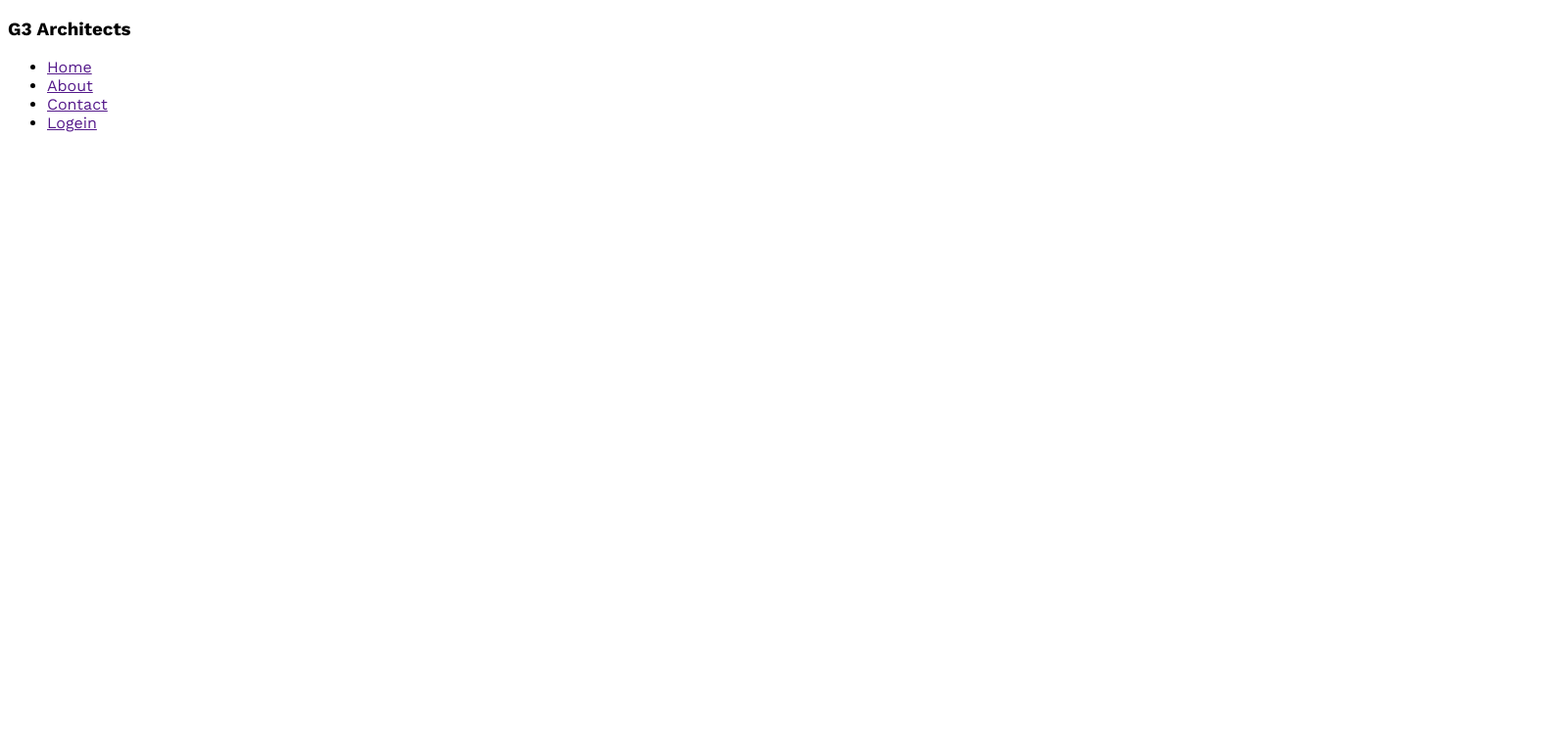
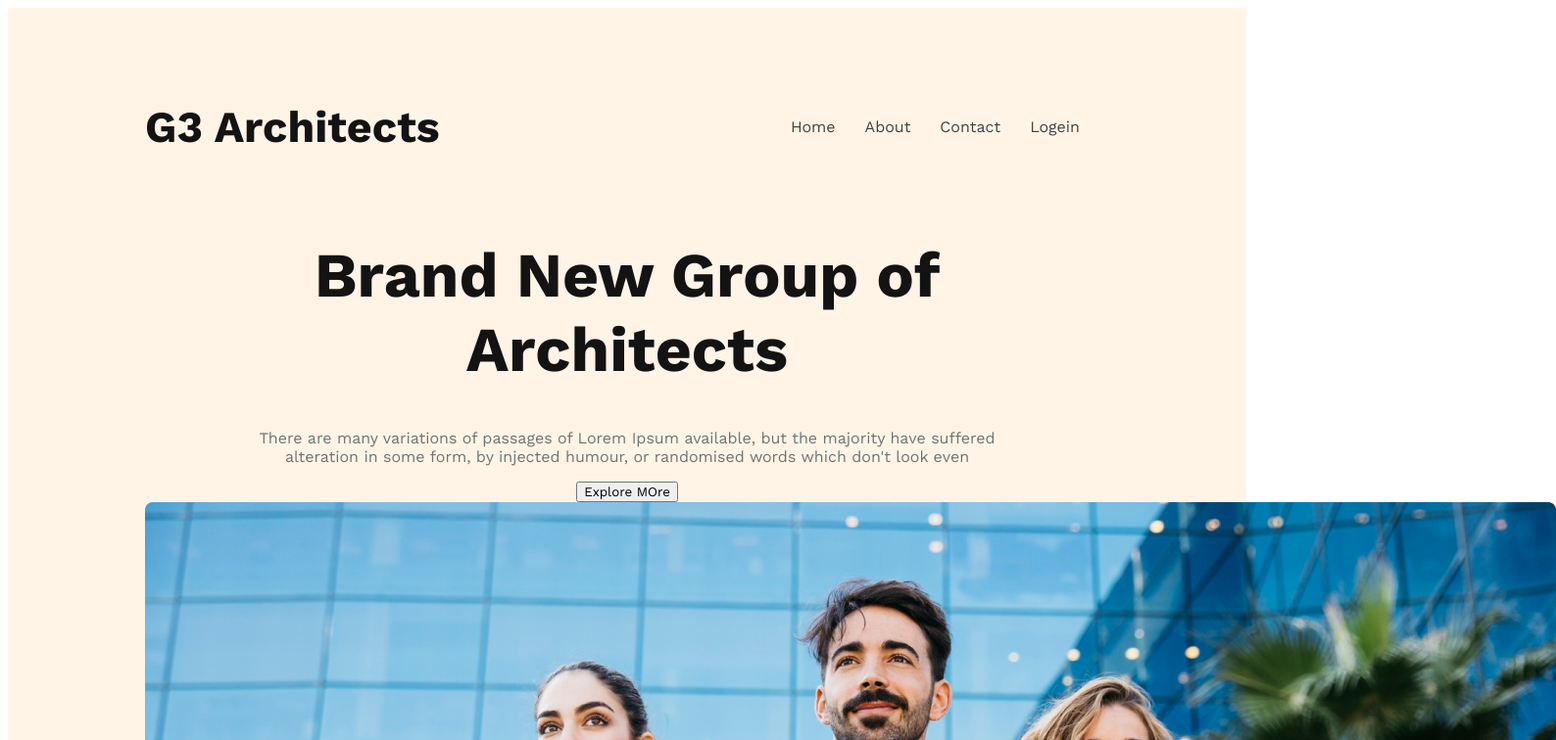
Before and after one commit to Boniaminshawon/g3-architect-website, a plain HTML site: page index.html in a window 1280 px wide. Shown: the top 756 px of the page at 98% size, 1588 px wide, since content can reach past the window. Drawn offline with nearby package versions, Linux system fonts and the light colour scheme.

Commit message:
banner content added

```diff
--- a/index.html
+++ b/index.html
@@ -17,6 +17,17 @@
                 <li><a href="">Logein</a></li>
             </ul>
         </nav>
+        <div class="banner">
+            <div class="banner-content">
+                <h1 class="banner-title">Brand New Group of Architects
+                </h1>
+                <p class="banner-description">
+                    There are many variations of passages of Lorem Ipsum available, but the majority have suffered alteration in some form, by injected humour, or randomised words which don't look even
+                </p>
+                <button class="btn-primary">Explore MOre</button>
+            </div>
+            <img src="images/banner.png" alt="">
+        </div>
 
     </header>
     <main>
--- a/styles/style.css
+++ b/styles/style.css
@@ -5,3 +5,50 @@
     /* font-family: 'Open Sans', sans-serif; */
     font-family: 'Work Sans', sans-serif;
 }
+.btn-primary{
+
+}
+
+/* header styles */
+header{
+    background: rgba(255, 144, 14, 0.10);
+    padding: 50px 140px;
+}
+nav{
+    display: flex;
+    justify-content: space-between;
+    align-items: center;
+}
+nav h3{
+    font-size: 2.8rem;
+    font-weight: 700px;
+    color: #131313;
+}
+nav ul{
+    display: flex;
+
+}
+nav li{
+    list-style: none;
+    margin-right: 30px;
+    font-size: 1rem;
+    font-weight: 500px;
+}
+nav li a{
+    text-decoration: none;
+    color: #424242;
+}
+/* banner styles */
+.banner-content{
+    max-width: 800px;
+    text-align: center;
+    margin: 0 auto;
+}
+.banner-title{
+    font-size: 4rem;
+    font-weight: 700;
+    color: #131313;
+}
+.banner-description{
+    color: #727272;
+}
```
